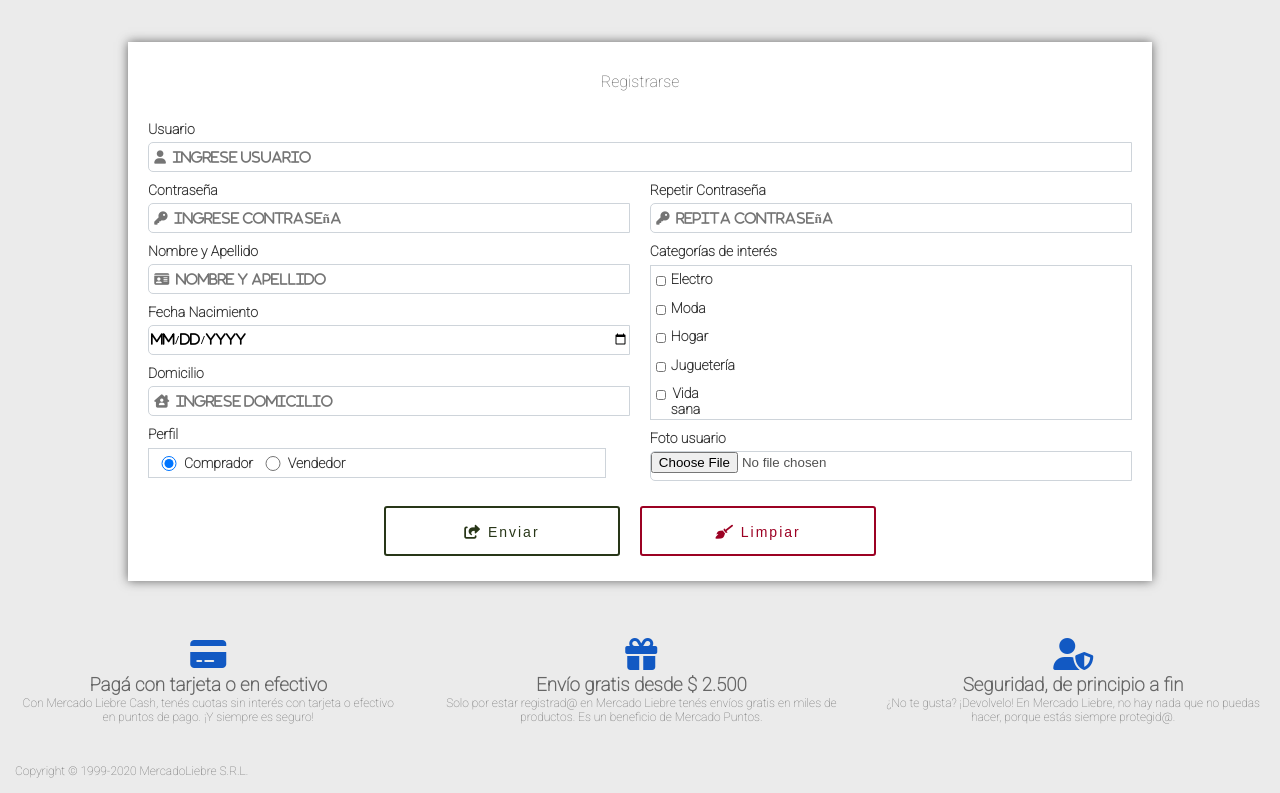
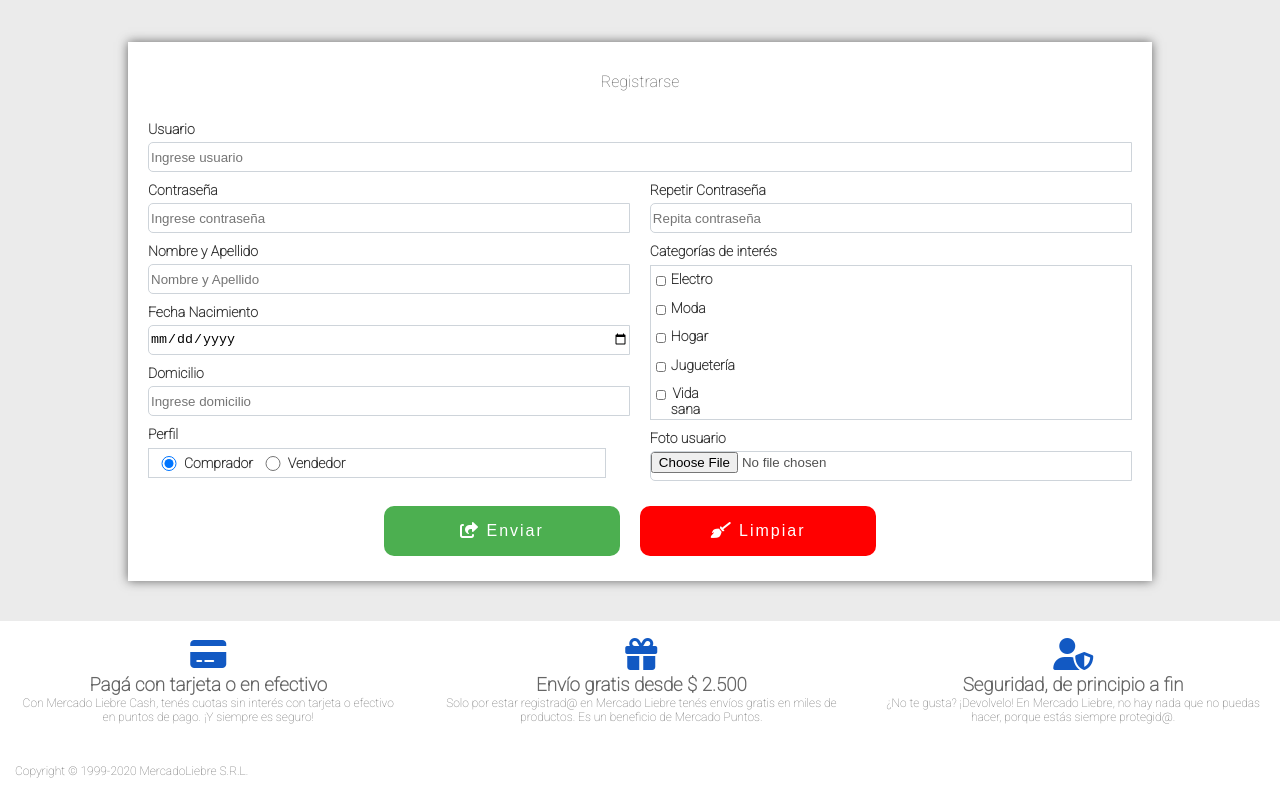
Before and after one commit to micaelaberto/MERCADO_LIEBRE_MB, a website: page views/register.html in a window 1280 px wide. Shown: the part 415-1208 px from the top of the page. Drawn offline with Linux system fonts and the light colour scheme; files whose address does not match are found by name.

Commit message:
arreglo de los issue

```diff
--- a/public/css/loginStyle.css
+++ b/public/css/loginStyle.css
@@ -50,7 +50,7 @@ main label {
     border:1px solid #06c;
 }
 
-.rowButton {
+.buttonsContainer {
     height: 100px;
     display: flex;
     flex-direction: column;
@@ -58,88 +58,50 @@ main label {
     align-items: center;
 }
 
-.rowButtonBox {
+.buttons {
     display: flex;
     width: 100%;
     height: 50%;
-    justify-content: space-between;
+    justify-content: space-evenly;
 }
 
-.rowButtonBox button {
-    height: 100%;
-    width: 48%;
+.buttons .buttonSend {
+    background-color: #4CAF50;
+    border: none;
+    border-radius: 10px;
+    color: white;
+    padding: 15px 32px;
     text-align: center;
-    font-size: 12px;
-    font-weight: bold;
-    cursor: pointer;
+    text-decoration: none;
+    display: inline-block;
+    font-size: 16px;
 }
 
-/* Botones */
-
-.ov-btn-grow-spin {
-    background: #fff;
-    color: #283618;
-    border: 2px solid #283618;
-    padding: 16px 20px;
-    border-radius: 3px;
-    position: relative;
-    z-index: 1;
-    overflow: hidden;
-    display: inline-block;
+.buttons .buttonSend:hover{
+    background-color: white;
+    color: #4CAF50;
+    border: solid #4CAF50;
 }
 
-.ov-btn-grow-spin:hover {
-    color: #fff;
+.buttons .buttonClean{
+    background-color: red;
+    border: none;
+    border-radius: 10px;
+    color: white;
+    padding: 15px 32px;
+    text-align: center;
+    text-decoration: none;
+    display: inline-block;
+    font-size: 16px;
 }
 
-.ov-btn-grow-spin::after {
-    content: "";
-    background: #283618;
-    position: absolute;
-    z-index: -1;
-    padding: 16px 20px;
-    display: block;
-    transform: scale(0, 0) rotate(-180deg);
-    transition: all 0.3s ease;
+.buttons .buttonClean:hover{
+    background-color: white;
+    color: red;
+    border: solid red;
 }
 
-.ov-btn-grow-spin:hover::after {
-    transition: all 0.3s ease-out;
-    transform: scale(1, 1) rotate(0deg);
-}
 
-.ov-btn-grow-box {
-    background: #fff;
-    color: #9c0123;
-    border: 2px solid #9c0123;
-    padding: 16px 20px;
-    border-radius: 3px;
-    position: relative;
-    z-index: 1;
-    overflow: hidden;
-    display: inline-block;
-    }
-    .ov-btn-grow-box:hover {
-    color: #fff;
-    }
-    .ov-btn-grow-box::after {
-    content: "";
-    background: #9c0123;
-    position: absolute;
-    z-index: -1;
-    padding: 16px 20px;
-    display: block;
-    left: 0;
-    right: 0;
-    top: 0;
-    bottom: 0;
-    transform: scale(0, 0);
-    transition: all 0.3s ease;
-    }
-    .ov-btn-grow-box:hover::after {
-    transition: all 0.3s ease-out;
-    transform: scale(1, 1);
-    }
 
 
 /* Media Query */
@@ -160,14 +122,14 @@ main label {
         width: 49%;
     }
 
-    .rowButtonBox {
+    .buttons {
         display: flex;
         width: 80%;
         height: 50%;
         justify-content: center;
     }
 
-    .rowButtonBox button {
+    .buttons .buttonSend, .buttons .buttonClean {
         height: 100%;
         width: 40%;
         margin-right: 20px;
@@ -180,14 +142,14 @@ main label {
 
 /* Desktop */
 @media (min-width: 1200px) {
-    .rowButtonBox {
+    .buttons {
         display: flex;
         width: 80%;
         height: 50%;
         justify-content: center;
     }
 
-    .rowButtonBox button {
+    .buttons .buttonSend, .buttons .buttonClean {
         height: 100%;
         width: 30%;
         margin-right: 20px;
--- a/public/css/registerStyle.css
+++ b/public/css/registerStyle.css
@@ -107,7 +107,7 @@ main label {
     width: 95%;
 }
 
-.rowButton {
+.buttons {
     height: 100px;
     display: flex;
     flex-direction: column;
@@ -122,81 +122,41 @@ main label {
     justify-content: space-between;
 }
 
-.rowButtonBox button {
-    height: 100%;
-    width: 48%;
+.buttons .buttonSend {
+    background-color: #4CAF50;
+    border: none;
+    border-radius: 10px;
+    color: white;
+    padding: 15px 32px;
     text-align: center;
-    font-size: 12px;
-    font-weight: bold;
-    cursor: pointer;
+    text-decoration: none;
+    display: inline-block;
+    font-size: 16px;
 }
 
-/* Botones */
-
-.ov-btn-grow-spin {
-    background: #fff;
-    color: #283618;
-    border: 2px solid #283618;
-    padding: 16px 20px;
-    border-radius: 3px;
-    position: relative;
-    z-index: 1;
-    overflow: hidden;
-    display: inline-block;
+.buttons .buttonSend:hover{
+    background-color: white;
+    color: #4CAF50;
+    border: solid #4CAF50;
 }
 
-.ov-btn-grow-spin:hover {
-    color: #fff;
+.buttons .buttonClean{
+    background-color: red;
+    border: none;
+    border-radius: 10px;
+    color: white;
+    padding: 15px 32px;
+    text-align: center;
+    text-decoration: none;
+    display: inline-block;
+    font-size: 16px;
 }
 
-.ov-btn-grow-spin::after {
-    content: "";
-    background: #283618;
-    position: absolute;
-    z-index: -1;
-    padding: 16px 20px;
-    display: block;
-    left: 0;
-    right: 0;
-    top: 0;
-    bottom: 0;
-    transform: scale(0, 0) rotate(-180deg);
-    transition: all 0.3s ease;
+.buttons .buttonClean:hover{
+    background-color: white;
+    color: red;
+    border: solid red;
 }
-
-.ov-btn-grow-spin:hover::after {
-    transition: all 0.3s ease-out;
-    transform: scale(1, 1) rotate(0deg);
-}
-
-.ov-btn-grow-box {
-    background: #fff;
-    color: #9c0123;
-    border: 2px solid #9c0123;
-    padding: 16px 20px;
-    border-radius: 3px;
-    position: relative;
-    z-index: 1;
-    overflow: hidden;
-    display: inline-block;
-    }
-    .ov-btn-grow-box:hover {
-    color: #fff;
-    }
-    .ov-btn-grow-box::after {
-    content: "";
-    background: #9c0123;
-    position: absolute;
-    z-index: -1;
-    padding: 16px 20px;
-    display: block;
-    transform: scale(0, 0);
-    transition: all 0.3s ease;
-    }
-    .ov-btn-grow-box:hover::after {
-    transition: all 0.3s ease-out;
-    transform: scale(1, 1);
-    }
 
 
 
--- a/public/css/style.css
+++ b/public/css/style.css
@@ -133,7 +133,6 @@ main h3 {
 
 .productos article {
     background: #fff;
-    padding: 10px 0;
 }
 
 main section article i {
@@ -202,6 +201,7 @@ footer {
     flex-direction: column;
     text-align: center;
     margin-top: 20px;
+    background-color: white;
 }
 footer h3, p {
     margin: 0;
@@ -300,7 +300,7 @@ footer .pieFooter {
     }
 
     .productos article {
-        width: 49%;
+        width: 360px;
     }
 
     main section div article {
@@ -373,6 +373,6 @@ footer .pieFooter {
     }
 
     main section div article:hover {
-        height: 300px;
+        height: 370px;
     }
 }
--- a/views/register.html
+++ b/views/register.html
@@ -60,26 +60,26 @@
                     <div class="rowUsuario">
                         <div class="formGroup">
                             <label for="username">Usuario</label>
-                            <input style="font-family: 'Font Awesome 5 Free'; font-weight: 600;" type="text" name="username" class="form-control users" id="username" placeholder=" &#xf007;  Ingrese usuario" maxlength="20" minlength="5" required>
+                            <input type="text" name="username" class="form-control users" id="username" placeholder="Ingrese usuario" maxlength="20" minlength="5" required>
                         </div>
                     </div>
                     <div class="rowData">
                         <div class="rowData1">
                             <div class="formGroup">
                                 <label for="pass">Contraseña</label>
-                                <input style="font-family: 'Font Awesome 5 Free'; font-weight: 600;" type="password" name="pass" class="form-control" id="pass" placeholder=" &#xf084;  Ingrese contraseña" minlength="5" required>
+                                <input type="password" name="pass" class="form-control" id="pass" placeholder="Ingrese contraseña" minlength="5" required>
                             </div>
                             <div class="formGroup">
                                 <label for="lastname">Nombre y Apellido</label>
-                                <input style="font-family: 'Font Awesome 5 Free'; font-weight: 600;" type="text" name="lastname" class="form-control" id="lastname" placeholder=" &#xf2c2;  Nombre y Apellido" required>
+                                <input type="text" name="lastname" class="form-control" id="lastname" placeholder="Nombre y Apellido" required>
                             </div>
                             <div class="formGroup">
                                 <label for="birth">Fecha Nacimiento</label>
-                                <input style="font-family: 'Font Awesome 5 Free'; font-weight: 600;" type="date" name="birth" class="form-control" id="birth" required>
+                                <input  type="date" name="birth" class="form-control" id="birth" required>
                             </div>
                             <div class="formGroup">
                                 <label for="address">Domicilio</label>
-                                <input style="font-family: 'Font Awesome 5 Free'; font-weight: 600;" type="text" name="address" class="form-control" id="address" placeholder=" &#xe065;  Ingrese domicilio" required>
+                                <input  type="text" name="address" class="form-control" id="address" placeholder="Ingrese domicilio" required>
                             </div>
                             <div class="formGroup buyCell">
                                 <div class="labelGroup">
@@ -96,7 +96,7 @@
                         <div class="rowData2">
                             <div class="formGroup">
                                 <label for="pass2">Repetir Contraseña</label>
-                                <input style="font-family: 'Font Awesome 5 Free'; font-weight: 600;" type="password" name="pass2" class="form-control" id="pass2" placeholder=" &#xf084;  Repita contraseña" minlength="5" required>
+                                <input type="password" name="pass2" class="form-control" id="pass2" placeholder="Repita contraseña" minlength="5" required>
                             </div>
                             <div class="formGroup category">
                                 <div class="labelGroup">
@@ -126,12 +126,12 @@
                             </div>
                         </div>
                     </div>
-                    <div class="rowButton">
+                    <div class="buttons">
                         <div class="rowButtonBox">
-                            <button type="submit" class="ov-btn-grow-spin">
+                            <button type="submit" class="buttonSend">
                                 <i class="fas fa-share-square"></i> Enviar
                             </button>
-                            <button type="reset" class="ov-btn-grow-box">
+                            <button type="reset" class="buttonClean">
                                 <i class="fas fa-broom"></i> Limpiar
                             </button>
 
```
Also changed, not shown: views/login.html (+6 -6 lines).
